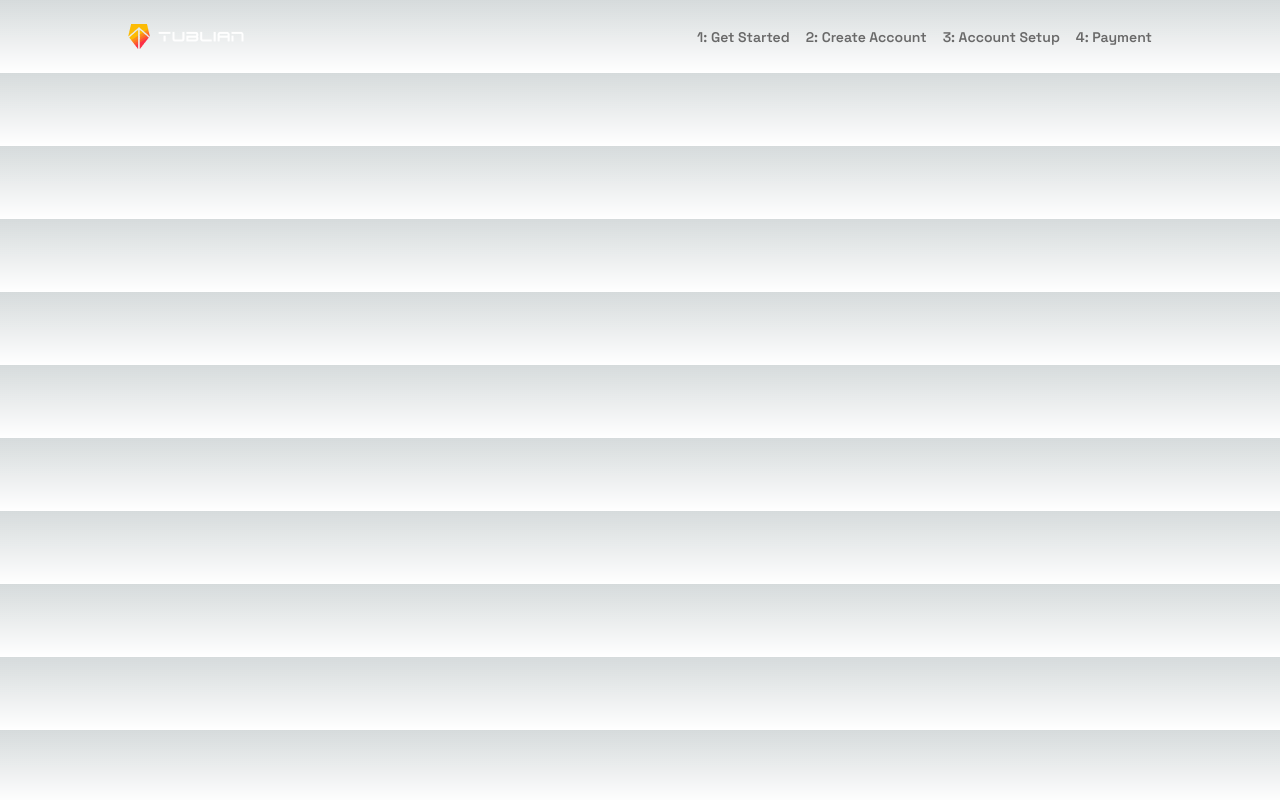
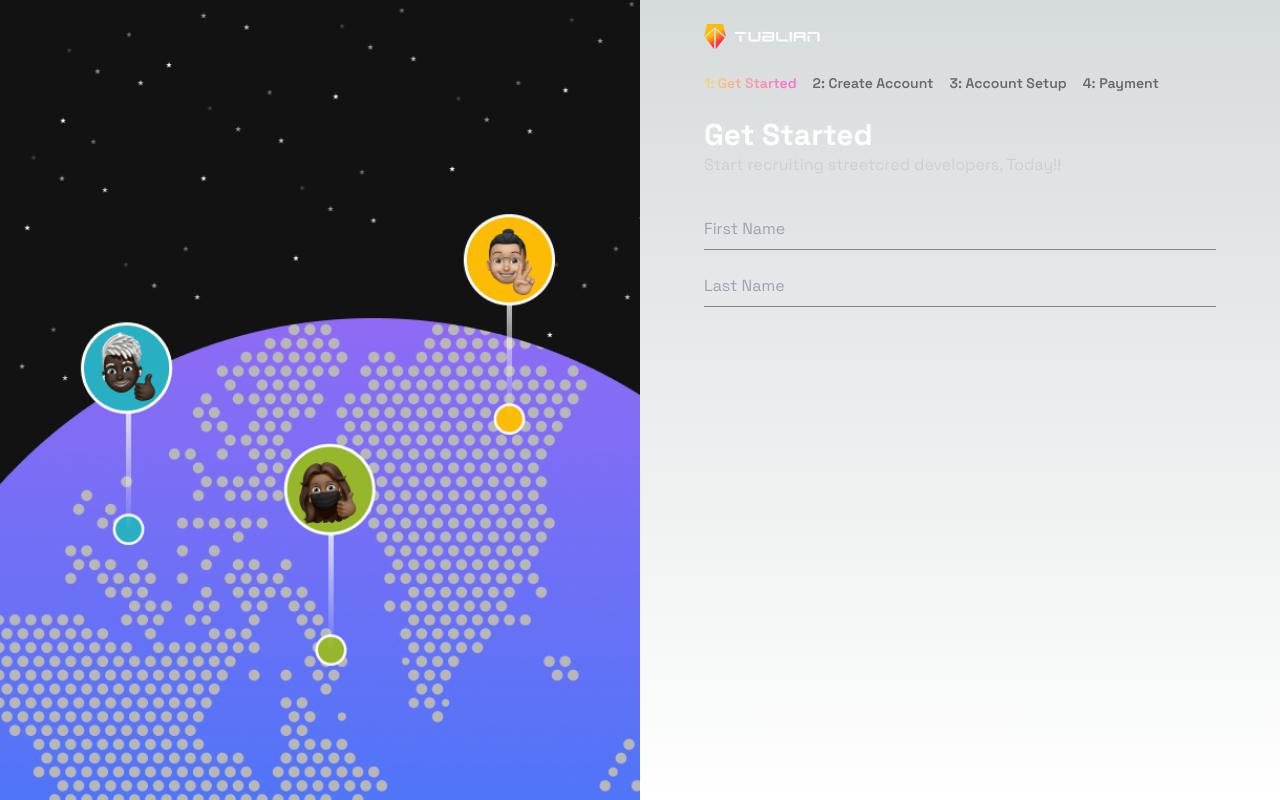
Before and after one commit to Sheriff-Oladimeji/tublian-challenge, a Next.js app: page / in a window 1280 px wide. Built offline with nearby package versions, Linux system fonts and the light colour scheme.

Commit message:
feat: update homepage

```diff
--- a/src/app/globals.css
+++ b/src/app/globals.css
@@ -32,3 +32,21 @@ background-clip: text;
 -webkit-background-clip: text;
 -webkit-text-fill-color: transparent;
 }
+
+
+::-webkit-scrollbar {
+  width: 0px;
+
+}
+
+
+::-webkit-scrollbar-track {
+ background: var(--background);
+}
+
+
+::-webkit-scrollbar-thumb {
+  background: #8892B0;
+  border-radius: 10px;
+
+}
--- a/src/app/layout.tsx
+++ b/src/app/layout.tsx
@@ -18,7 +18,9 @@ export default function RootLayout({
   return (
     <html lang="en">
       <body className={` ${font.className}`}>
-        <Navbar/>
+        <div className="sm:hidden">
+          <Navbar />
+        </div>
         {children}
       </body>
     </html>
--- a/src/app/page.tsx
+++ b/src/app/page.tsx
@@ -1,12 +1,47 @@
-
-import React from 'react'
+import Navbar from "@/components/Navbar";
+import Image from "next/image";
+import bgImage from "public/bg-image.png";
+import React from "react";
 
 const page = () => {
   return (
-    <div >
-
+    <div className="flex flex-col sm:flex-row-reverse  h-screen overflow-y-hidden">
+      <div className="flex-1 overflow-y-auto h-full w-full">
+        <div className="hidden sm:flex">
+          <Navbar />
+        </div>
+        <div className="w-[90%] lg:w-[80%] mx-auto flex flex-col gap-8 ">
+          <div>
+            <h1 className="text-bold font-bold text-lg  sm:text-2xl lg:text-3xl">
+              Get Started
+            </h1>
+            <p className="text-sm sm:text-base text-[#CFCFCF]">
+              Start recruiting streetcred developers, Today!!
+            </p>
+          </div>
+          <form className="flex flex-col gap-4">
+            <input
+              type="text"
+              className=" border-b border-[#888] bg-transparent py-2 active:outline-none focus:outline-none "
+              placeholder="First Name"
+              name="firstName"
+            />
+            <input
+              type="text"
+              className=" border-b border-[#888] bg-transparent py-2 active:outline-none focus:outline-none "
+              placeholder="Last Name"
+              name="LastName"
+            />
+          </form>
+        </div>
+      </div>
+      <Image
+        src={bgImage}
+        alt="background image"
+        className="hidden sm:block flex-1 h-full min-h-screen sm:object-contain md:object-cover  "
+      />
     </div>
   );
-}
+};
 
-export default page
+export default page;
--- a/src/components/Navbar.tsx
+++ b/src/components/Navbar.tsx
@@ -15,7 +15,7 @@ const navLinks: NavLink[] = [
   {
     id: 1,
     title: "1: Get Started",
-    url: "/get-started",
+    url: "/",
   },
   {
     id: 2,
--- a/tailwind.config.ts
+++ b/tailwind.config.ts
@@ -9,7 +9,7 @@ const config: Config = {
   theme: {
     extend: {
       colors: {
-        "--base-300-dark": "#696969",
+        bold: "#FEFEFE",
       },
     },
   },
```
